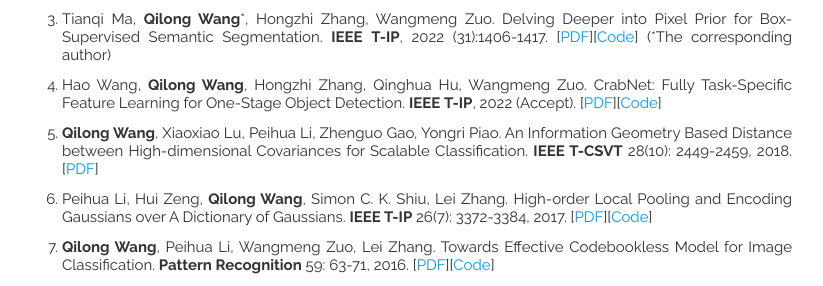
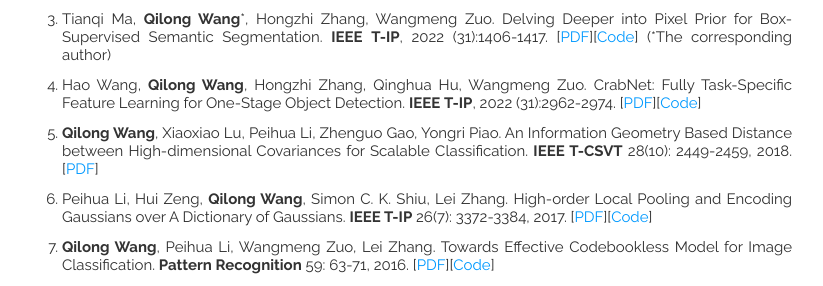
Before and after one commit to iamjingli/homepage, a Jekyll site: the page built from index.html, in a window 1280 px wide and 900 px high, scrolled down 948 px. Shown: the part 166-452 px from the top of the window, without its empty margins (338-1161 px from the left). Built offline with Jekyll 4.4.1, drawn with Linux system fonts in a browser that asks for light colours; nearby versions of some CDN libraries; the list of posts is cut into pages by our own code.

Commit message:
homepage

```diff
--- a/_includes/publications.html
+++ b/_includes/publications.html
@@ -65,7 +65,7 @@
 	  <li>
         <div align="justify">
           <div align="justify">
-            <div align="justify">Hao Wang, <strong>Qilong Wang</strong>, Hongzhi Zhang, Qinghua Hu, Wangmeng Zuo.  CrabNet: Fully Task-Specific Feature Learning for One-Stage Object Detection. <strong>IEEE</strong> <strong>T-IP</strong>, 2022 (Accept). [<a href="https://ieeexplore.ieee.org/document/9745346">PDF</a>][<a href="https://github.com/Hwang64/CrabNet">Code</a>] </div>
+            <div align="justify">Hao Wang, <strong>Qilong Wang</strong>, Hongzhi Zhang, Qinghua Hu, Wangmeng Zuo.  CrabNet: Fully Task-Specific Feature Learning for One-Stage Object Detection. <strong>IEEE</strong> <strong>T-IP</strong>, 2022 (31):2962-2974. [<a href="https://ieeexplore.ieee.org/document/9745346">PDF</a>][<a href="https://github.com/Hwang64/CrabNet">Code</a>] </div>
           </div>
         </div>
       </li>
```
